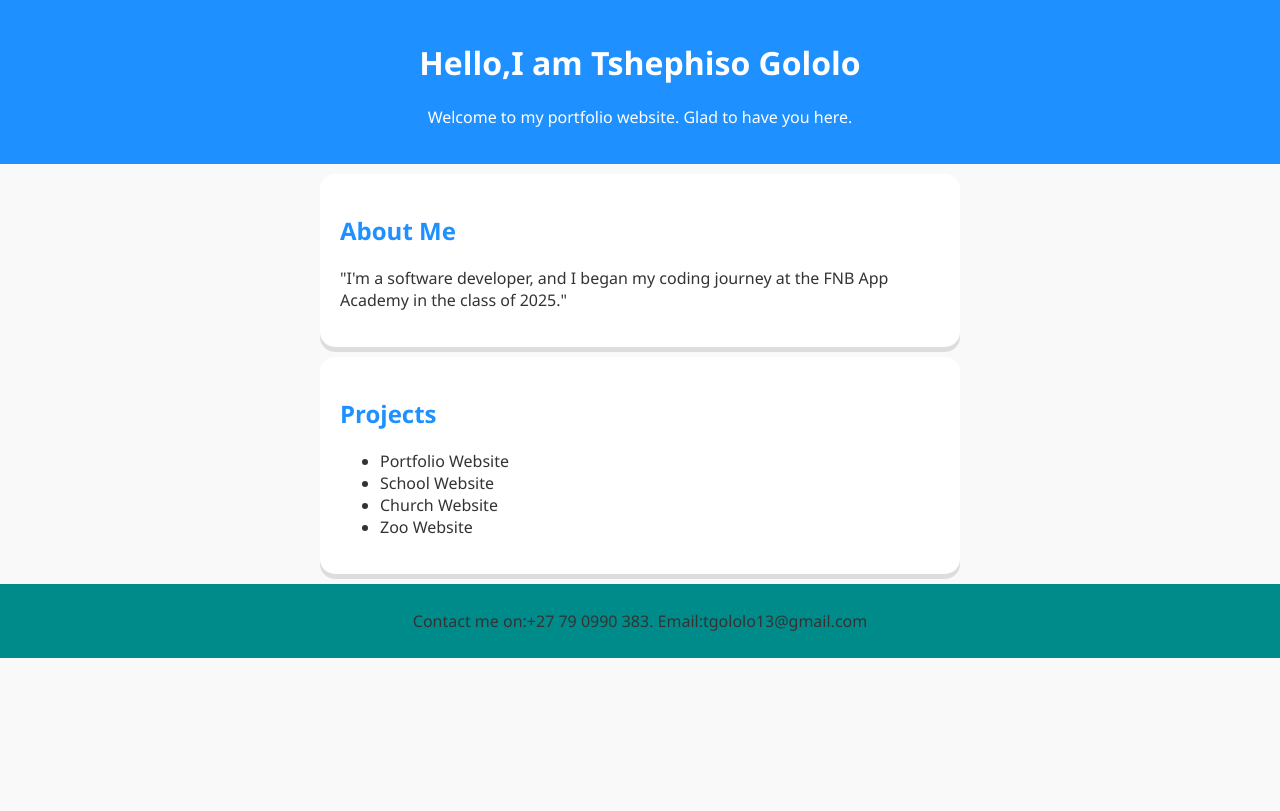
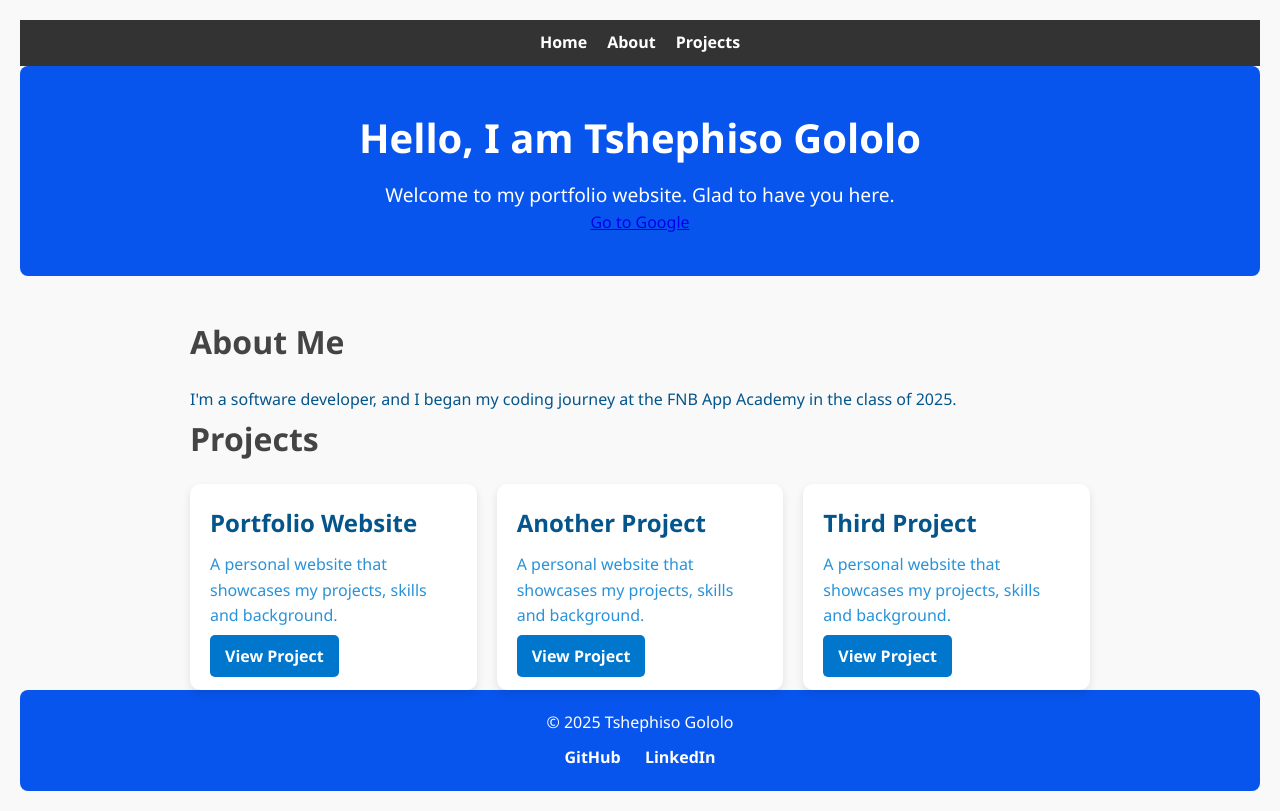
Before and after one commit to Tshephiso383/tshephiso-portfolio, a plain HTML site: page index.html in a window 1280 px wide. Drawn offline with Linux system fonts and the light colour scheme.

Commit message:
updated projects section and added social links

```diff
--- a/index.html
+++ b/index.html
@@ -1,38 +1,61 @@
 <!DOCTYPE html>
 <html lang="en">
 <head>
-    <meta charset="UTF-8">
-    <meta name="viewport" content="width=device-width, initial-scale=1.0">
+  <meta charset="UTF-8" />
+  <meta name="viewport" content="width=device-width, initial-scale=1.0" />
   <title>TshephisoGololo-Portfolio</title>
-    <link rel="stylesheet" href="style.css">
+  <link rel="stylesheet" href="style.css" />
 </head>
 <body>
-    <header>
-        <h1>Hello,I am Tshephiso Gololo</h1>
+    <nav>
+        <ul class="navbar">
+            <li><a href="#">Home</a></li>
+            <li><a href="#about">About</a></li>
+            <li><a href="#projects">Projects</a></li>
+
+        </ul>
+    </nav>
+
+  <header id="top">
+    <h1>Hello, I am Tshephiso Gololo</h1>
     <p>Welcome to my portfolio website. Glad to have you here.</p>
-
+    <a href="https://google.com">Go to Google</a>
   </header>
 
-    <section class="about">
+  <section class="about" id="about">
     <h2>About Me</h2>
-        <p>"I'm a software developer, and I began my coding journey at the FNB App Academy in the class of 2025."</p>
-
+    <p>I'm a software developer, and I began my coding journey at the FNB App Academy in the class of 2025.</p>
   </section>
 
-    <section class="projects">
+  <section class="projects" id="projects">
     <h2>Projects</h2>
-        <ul>
-            <li>Portfolio Website</li>
-            <li>School Website</li>
-            <li>Church Website</li>
-            <li>Zoo Website</li>
+    <div class="project-list">
+      <div class="project-card">
+        <h3>Portfolio Website</h3>
+        <p>A personal website that showcases my projects, skills and background.</p>
+        <a href="https://app.netlify.com/teams/tgololo13/projects" target="_blank">View Project</a>
+      </div>
 
-        </ul>
+      <div class="project-card">
+        <h3>Another Project</h3>
+        <p>A personal website that showcases my projects, skills and background.</p>
+        <a href="#">View Project</a>
+      </div>
 
+      <div class="project-card">
+        <h3>Third Project</h3>
+        <p>A personal website that showcases my projects, skills and background.</p>
+        <a href="#">View Project</a>
+      </div>
+    </div>
   </section>
 
   <footer>
-        <p>Contact me on:+27 79 0990 383. Email:tgololo13@gmail.com</p>
+    <p>© 2025 Tshephiso Gololo</p>
+    <div class="social-links">
+      <a href="https://github.com/Tshephiso383" target="_blank">GitHub</a>
+      <a href="https://www.linkedin.com/in/tshephiso-gololo-83a03b94/" target="_blank">LinkedIn</a>
+    </div>
   </footer>
 </body>
 </html>
--- a/style.css
+++ b/style.css
@@ -1,35 +1,164 @@
-body {
-    font-family: 'Segoe UI', Tahoma, Geneva, Verdana, sans-serif;
-    background: #f9f9f9ff;
-    color: #333;
-    margin: 0;
-    padding: 0;
+ /* Reset some default styles */
+* {
+  margin: 0;
+  padding: 0;
+  box-sizing: border-box;
 }
 
-header {
-    background: dodgerblue;
-    color: #fff;
-    padding: 20px;
-    text-align: center;
+/* Basic body styling */
+body {
+  font-family: 'Segoe UI', Tahoma, Geneva, Verdana, sans-serif;
+  line-height: 1.6;
+  background-color: #f9f9f9;
+  color: #04558b;
+  padding: 20px;
 }
 
-section {
-    padding: 20px;
-    margin: 10px auto;
-    max-width: 600px;
-    background: white;
-    border-radius: 15px;
-    box-shadow: 0 5px rgba(0,0,0,0.113);
+/* Header */
+header {
+  text-align: center;
+  padding: 40px 20px;
+  background-color: #0855ee;
+  color: white;
+  border-radius: 8px;
+  margin-bottom: 40px;
 }
 
-h2 {
-    color: dodgerblue;
+header h1 {
+  font-size: 2.5rem;
+  margin-bottom: 10px;
 }
 
+header p {
+  font-size: 1.2rem;
+}
 
+/* Sections */
+section {
+  margin-bottom: 50px;
+}
+
+.about, .projects {
+  max-width: 900px;
+  margin: 0 auto;
+}
+
+.about h2,
+.projects h2 {
+  font-size: 2rem;
+  margin-bottom: 20px;
+  color: #444;
+}
+
+/* Projects layout */
+.project-list {
+  display: flex;
+  flex-wrap: wrap;
+  gap: 20px;
+}
+
+.project-card {
+  flex: 1 1 calc(33% - 20px);
+  background-color: white;
+  padding: 20px;
+  border-radius: 10px;
+  box-shadow: 0 4px 8px rgba(0, 0, 0, 0.1);
+  transition: transform 0.3s ease, box-shadow 0.3s ease;
+}
+
+.project-card:hover {
+  transform: translateY(-5px);
+  box-shadow: 0 6px 12px rgba(0, 0, 0, 0.113);
+}
+
+.project-card h3 {
+  font-size: 1.5rem;
+  margin-bottom: 10px;
+}
+
+.project-card p {
+  margin-bottom: 15px;
+  color: #2992d8;
+}
+
+.project-card a {
+  text-decoration: none;
+  color: white;
+  background-color: #0077cc;
+  padding: 10px 15px;
+  border-radius: 5px;
+  font-weight: bold;
+  transition: background-color 0.3s ease;
+}
+
+.project-card a:hover {
+  background-color: #005fa3;
+}
+
+/* Footer */
 footer {
-    text-align: center;
-    padding: 10px;
-    background:darkcyan
+  text-align: center;
+  padding: 20px;
+  background-color: #0855ee;
+  color: white;
+  border-radius: 8px;
+}
 
+.social-links {
+  margin-top: 10px;
 }
+
+.social-links a {
+  color: white;
+  margin: 0 10px;
+  text-decoration: none;
+  font-weight: bold;
+}
+
+.social-links a:hover {
+  text-decoration: underline;
+}
+
+/* Responsive for smaller screens */
+@media (max-width: 768px) {
+  .project-card {
+    flex: 1 1 100%;
+  }
+
+  header h1 {
+    font-size: 2rem;
+  }
+
+  .about h2, .projects h2 {
+    font-size: 1.75rem;
+  }
+}
+
+nav {
+    background-color: #333;
+    position: sticky;
+    top: 0;
+    z-index: 1000;
+}
+
+.navbar {
+    list-style: none;
+    display: flex;
+    justify-content: center;
+    padding: 10px 0;
+    margin: 0;
+    gap: 20px;
+}
+
+.navbar > li > a {
+    color: #fff;
+    text-decoration: none;
+    font-weight: bold;
+    padding-left: 6px 12px;
+    border-radius: 4px;
+    transition: background-color 0.2s ease;
+}
+
+.navbar > li > a:hover{
+    background-color: #0077cc;
+}
```
Lines whose indentation alone changed are shown as unchanged.
